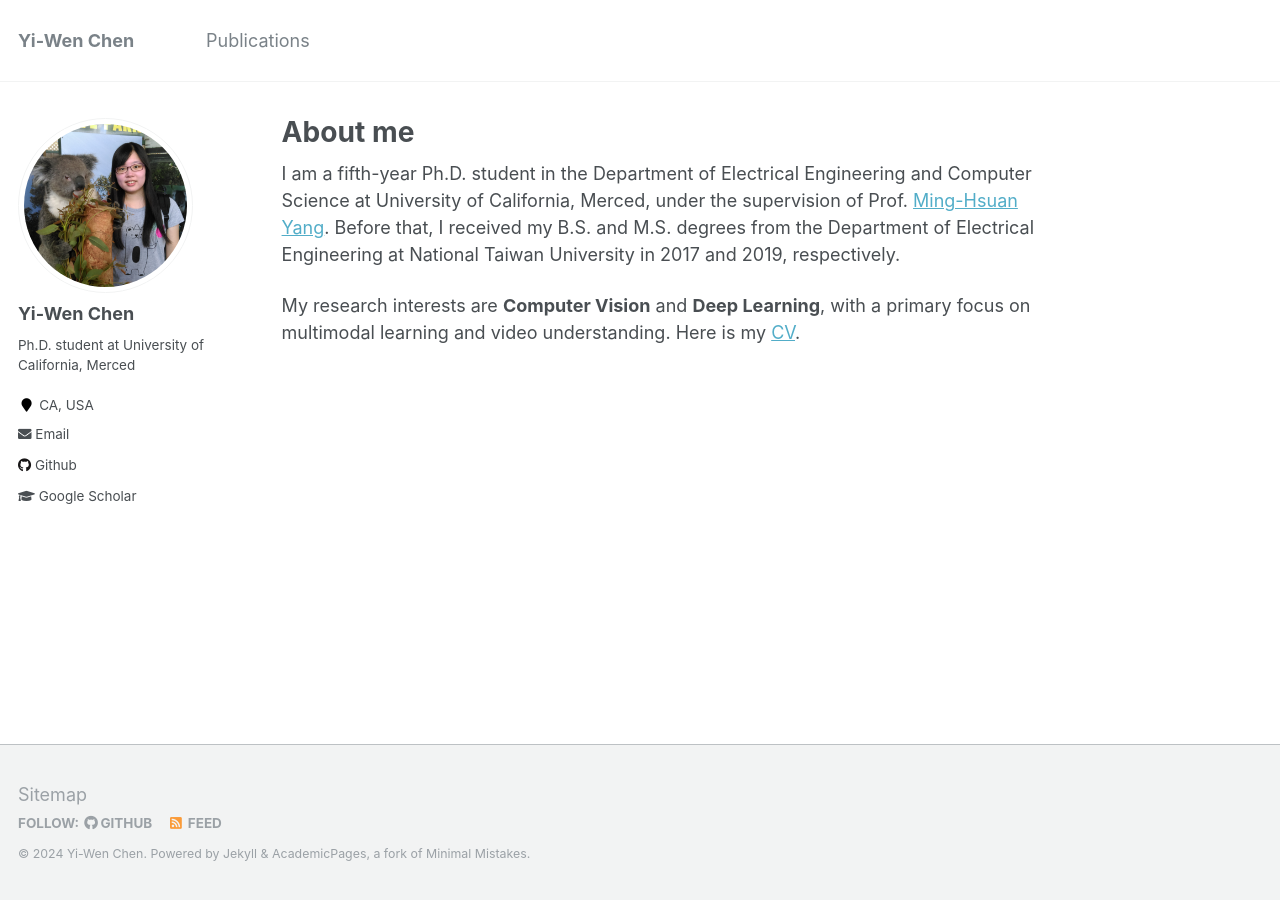
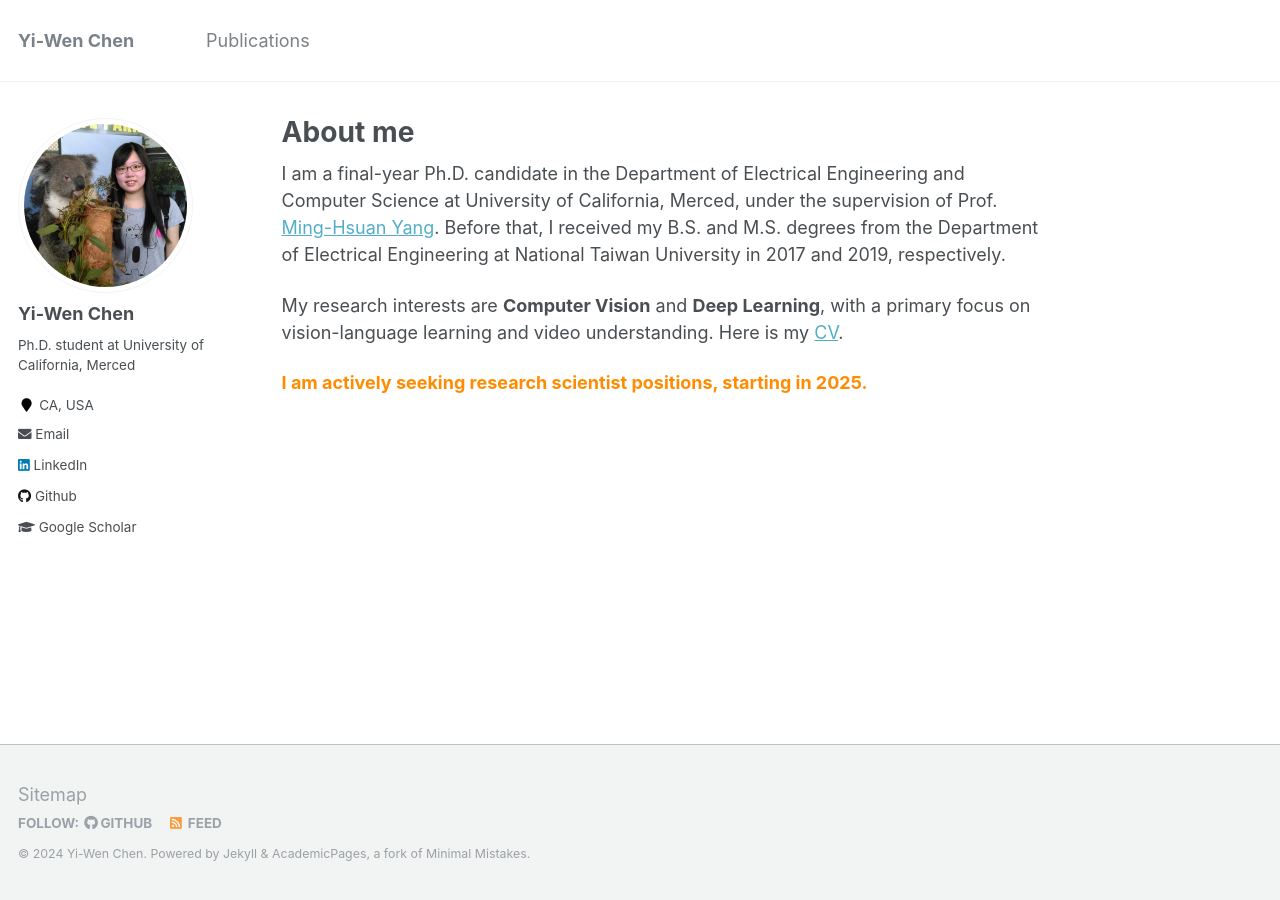
Before and after one commit to wenz116/wenz116.github.io, a Jekyll site: the page built from _pages/about.md, in a window 1280 px wide. Built offline with Jekyll 4.4.1, drawn with Linux system fonts in a browser that asks for light colours.

```diff
--- a/_config.yml
+++ b/_config.yml
@@ -10,7 +10,7 @@ locale                   : "en-US"
 title                    : "Yi-Wen Chen"
 title_separator          : "-"
 name                     : &name "Yi-Wen Chen"
-description              : &description "Ph.D. student at University of California, Merced"
+description              : &description "Ph.D. candidate at University of California, Merced"
 url                      : https://wenz116.github.io # the base hostname & protocol for your site e.g. "https://mmistakes.github.io"
 baseurl                  : "" # the subpath of your site, e.g. "/blog"
 repository               : "wenz116/wenz116.github.io"
@@ -100,7 +100,7 @@ author:
   keybase          :
   instagram        :
   lastfm           :
-  linkedin         :
+  linkedin         : "https://www.linkedin.com/in/yi-wen-chen/"
   orcid            : # "http://orcid.org/yourorcidurl"
   pinterest        :
   soundcloud       :
--- a/_pages/about.md
+++ b/_pages/about.md
@@ -8,7 +8,9 @@ redirect_from:
   - /about.html
 ---
 
-I am a fifth-year Ph.D. student in the Department of Electrical Engineering and Computer Science at University of California, Merced, under the supervision of Prof. [Ming-Hsuan Yang](http://faculty.ucmerced.edu/mhyang/).
+I am a final-year Ph.D. candidate in the Department of Electrical Engineering and Computer Science at University of California, Merced, under the supervision of Prof. [Ming-Hsuan Yang](http://faculty.ucmerced.edu/mhyang/).
 Before that, I received my B.S. and M.S. degrees from the Department of Electrical Engineering at National Taiwan University in 2017 and 2019, respectively.
 
-My research interests are **Computer Vision** and **Deep Learning**, with a primary focus on multimodal learning and video understanding. Here is my [CV](https://wenz116.github.io/files/Yi-Wen_Chen_cv.pdf).
+My research interests are **Computer Vision** and **Deep Learning**, with a primary focus on vision-language learning and video understanding. Here is my [CV](https://wenz116.github.io/files/Yi-Wen_Chen_cv.pdf).
+
+<span style="color:#FF8C00">**I am actively seeking research scientist positions, starting in 2025.**</span>
```
Also changed, not shown: _pages/publications.md (+1 -1 lines), 1 other file.
